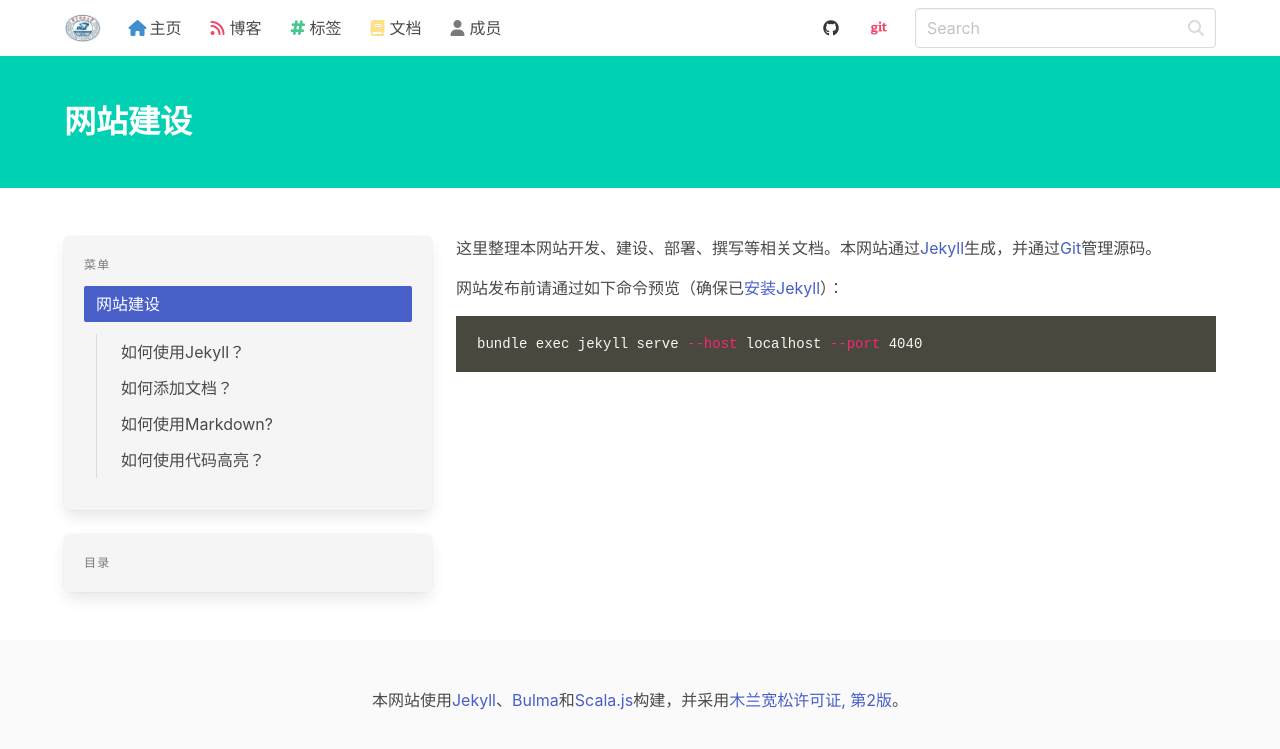
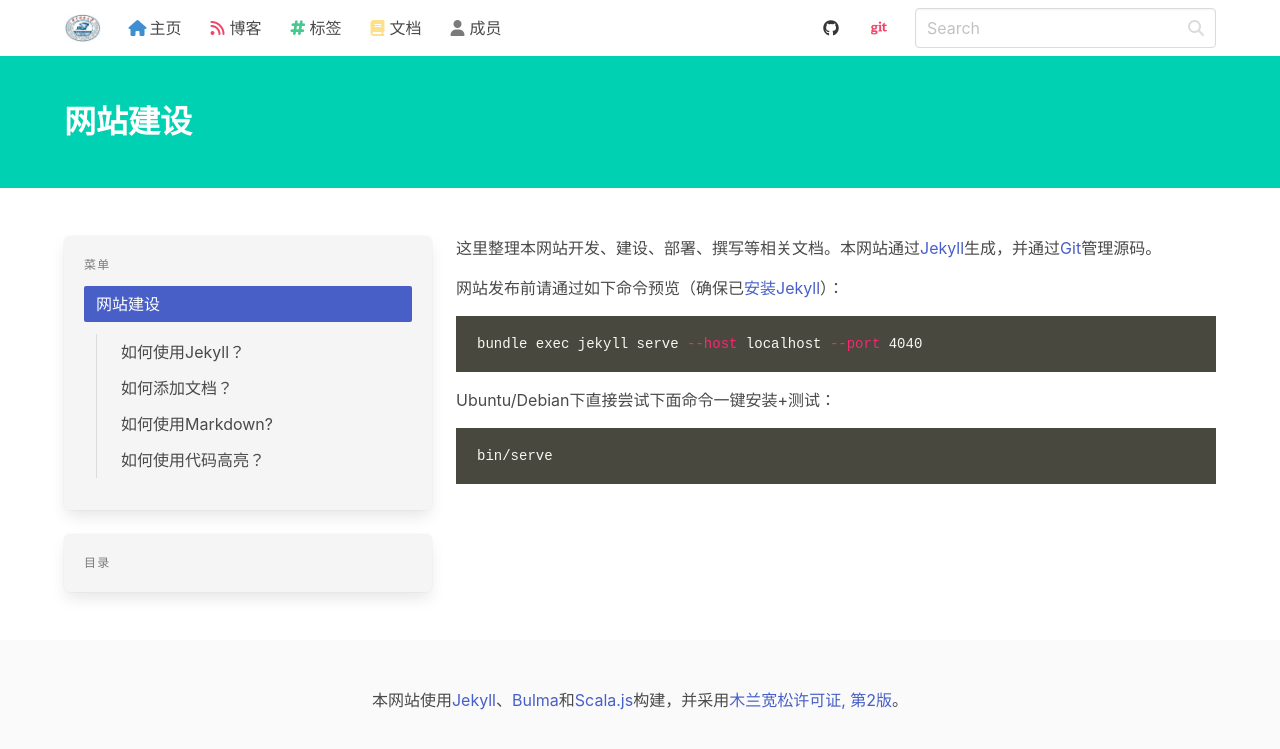
Before and after one commit to haslaboratory/haslaboratory.github.io, a Jekyll site: the page built from _docs/website/index.md, in a window 1280 px wide. Shown: the top 749 px of the page. Built offline with Jekyll 4.4.1, drawn with Linux system fonts in a browser that asks for light colours; nearby versions of some CDN libraries; library files that are not in the unit come from our copies.

Commit message:
bin: update install docs

````diff
--- a/_docs/website/index.md
+++ b/_docs/website/index.md
@@ -13,3 +13,9 @@ order: 1
 ```shell
 bundle exec jekyll serve --host localhost --port 4040
 ```
+
+Ubuntu/Debian下直接尝试下面命令一键安装+测试：
+
+```
+bin/serve
+```
````
